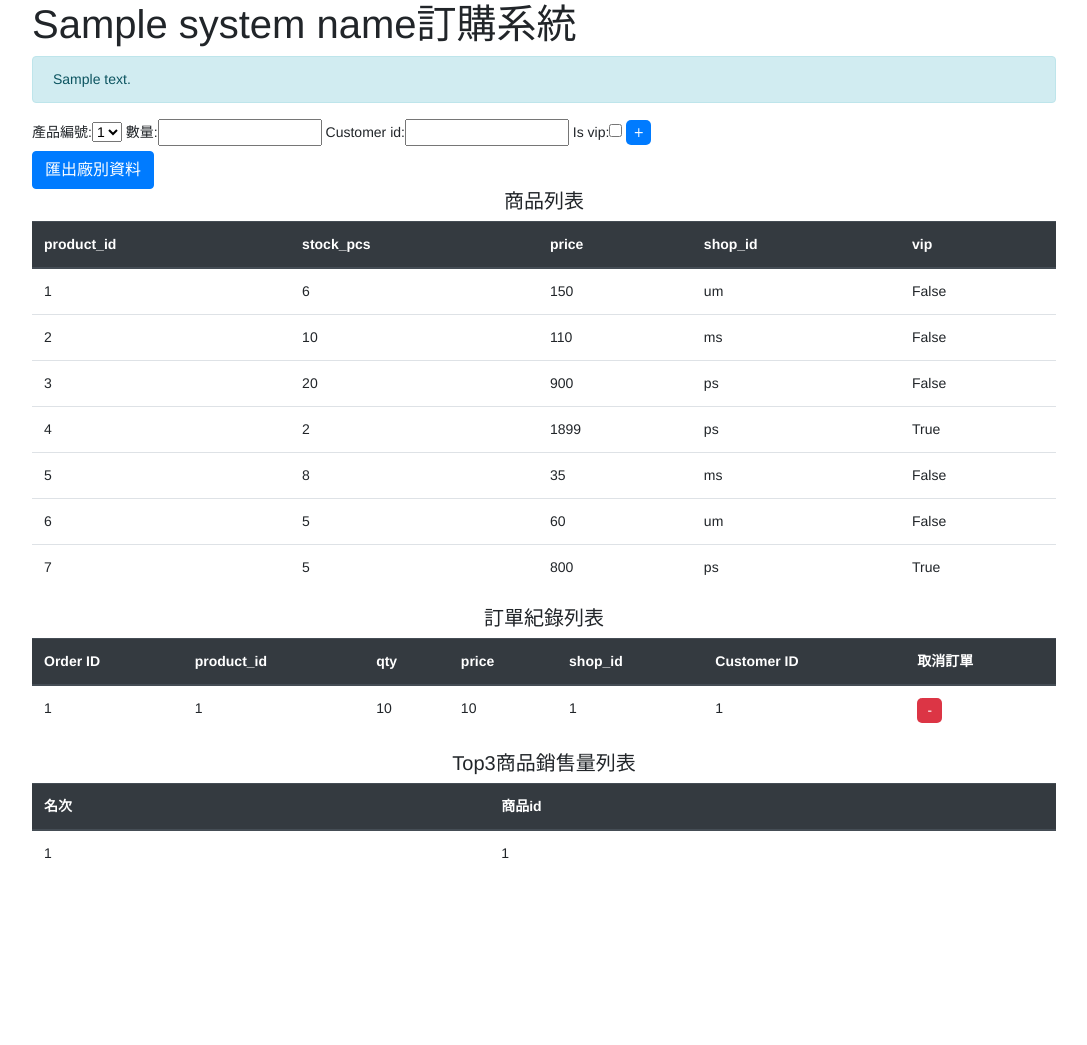
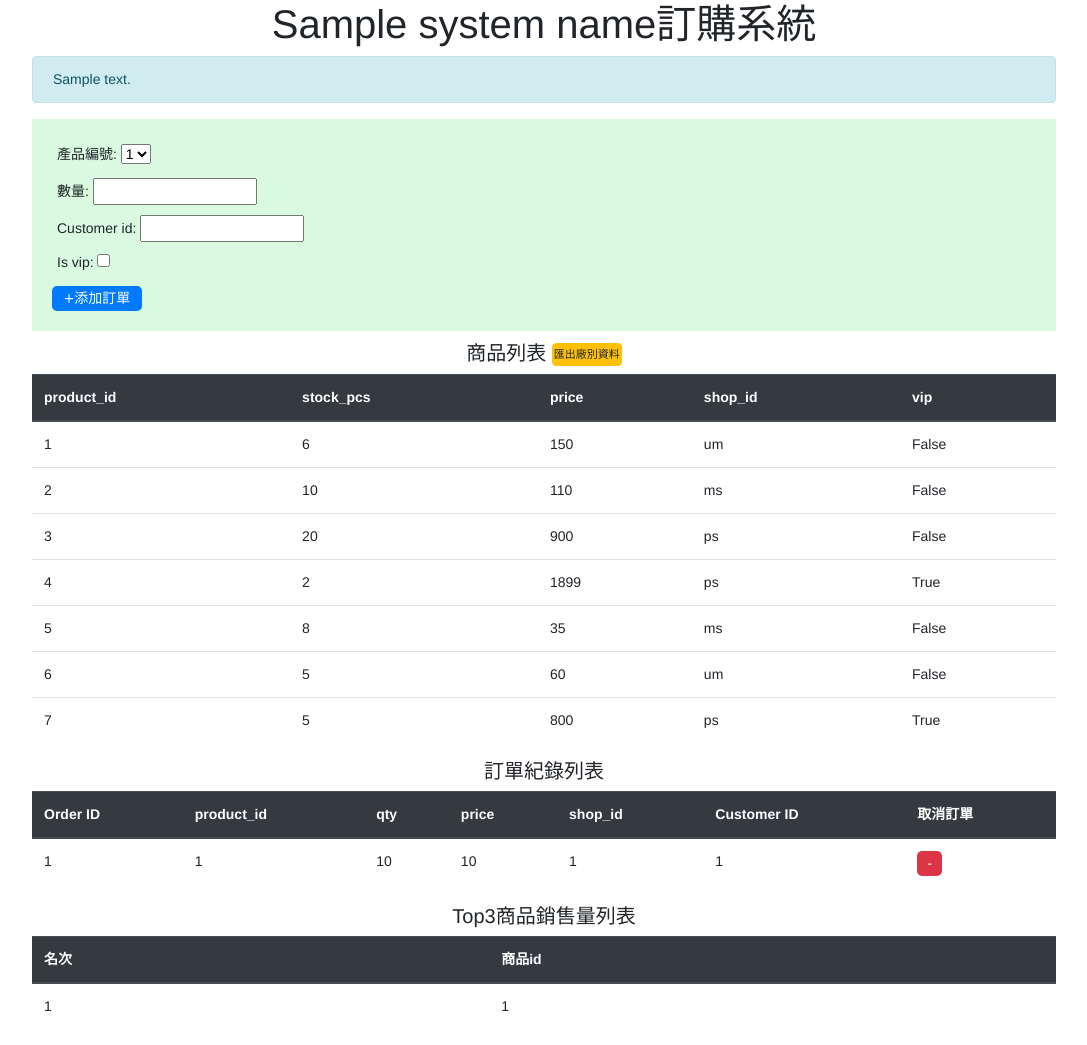
Before and after one commit to nicehorse06/django-shop-order-demo, a Django app: template shop_web/order_page/templates/order.html in a window 1280 px wide. Shown: the whole page, without its empty margins (96-1183 px from the left). Before the commit the page ends 858 px from the top, so only its background shows below. Run offline with Django 3.2, Linux system fonts and the light colour scheme; data comes from the database, SQL or seed files in the repository; tables that the repository leaves empty hold one stand-in row (values such as "Sample post"); the template is opened without the code that fills it: values that come from a table or form of the project are taken from there, most other values are stand-ins (such as "Sample title", 1, 10 or a date in 2020); some libraries are stand-ins or nearby versions.

Commit message:
新增部份樣式

```diff
--- a/shop_web/order_page/forms.py
+++ b/shop_web/order_page/forms.py
@@ -2,10 +2,9 @@ from django import forms
 from .models import Product
 
 
-# todo 請美化
 class OrderPostForm(forms.Form):
     product_id = forms.ChoiceField(choices=Product.objects.values_list('product_id', 'product_id'),
-                                   initial='vendor_code',
+                                   initial='Select Product',
                                    label=u'產品編號')
     quantity = forms.IntegerField(label='數量')
     customer_id = forms.IntegerField()
--- a/shop_web/order_page/models.py
+++ b/shop_web/order_page/models.py
@@ -70,7 +70,7 @@ class Order(models.Model):
         info_message = ''
         if self.product.stock_pcs == 0:
             # 刪除訂單,庫存從0變回有值則提示商品到貨
-            info_message = '有新商品(id:%d)到貨' % self.product.product_id
+            info_message = '，有新商品(id:%d)到貨' % self.product.product_id
         return info_message
 
     def save(self, *args, **kwargs):
--- a/shop_web/order_page/static/css/main.css
+++ b/shop_web/order_page/static/css/main.css
@@ -6,8 +6,13 @@ body {
     font-family: Helvetica, Arial, sans-serif;
 }
 
+h1 {
+    text-align: center;
+}
+
 h5 {
     text-align: center;
+    margin-top: 10px;
 }
 
 input[type=submit] {
@@ -19,12 +24,27 @@ input[type=submit] {
     color: #fff;
 }
 
-.add {
+input[type=submit].add {
     background-color: #007bff;
     border-color: #007bff;
+    width: 90px;
 }
 
-.cancel {
+input[type=submit].cancel {
     background-color: #dc3545;
     border-color: #dc3545;
 }
+
+form.order {
+    padding: 20px;
+    background-color: #d9fae1;
+}
+
+form.order p{
+    margin: 5px
+}
+
+a.btn {
+    padding: 2px 1px;
+    font-size: 11px;
+}
--- a/shop_web/order_page/templates/order.html
+++ b/shop_web/order_page/templates/order.html
@@ -16,17 +16,18 @@
 </div>
 {% endif %}
 
-<form action="." method="post">
-    {{ form }}
+
+<form class="order" method="post">
+    {{ form.as_p }}
     {% csrf_token %}
-    <input class='add' type="submit" value="+">
+    <input class='add' type="submit" value="+添加訂單">
 </form>
 
-<a href="{% url 'order_page:csv_export'%}" class="btn btn-primary">
-    <span>匯出廠別資料</span>
-</a>
-
-<h5>商品列表</h5>
+<h5>商品列表
+    <a href="{% url 'order_page:csv_export'%}" class="btn btn-warning">
+        <span>匯出廠別資料</span>
+    </a>
+</h5>
 <table class="table">
     <thead class="thead-dark">
         <tr>
--- a/shop_web/order_page/views.py
+++ b/shop_web/order_page/views.py
@@ -92,7 +92,8 @@ class OrderView(View):
         this_order_id = request.POST.get("order_id", "")
         this_delete_order = Order.objects.filter(id=this_order_id).first()
         if this_delete_order:
-            self.info_message = this_delete_order.new_product_notice()
+            self.info_message = '添加訂單取消成功'
+            self.info_message += this_delete_order.new_product_notice()
 
             # 標記刪除的Order
             this_delete_order.is_delete = True
```
Also changed, not shown: README.md.
